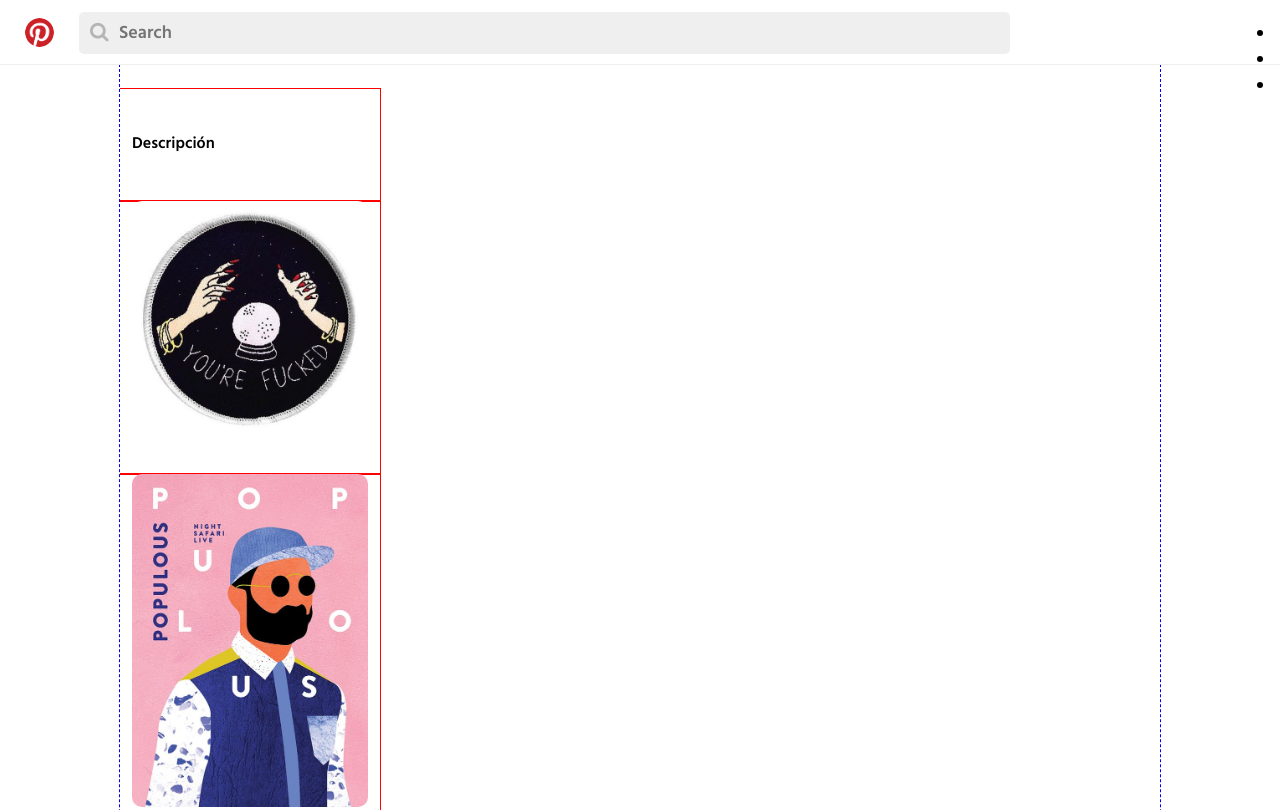
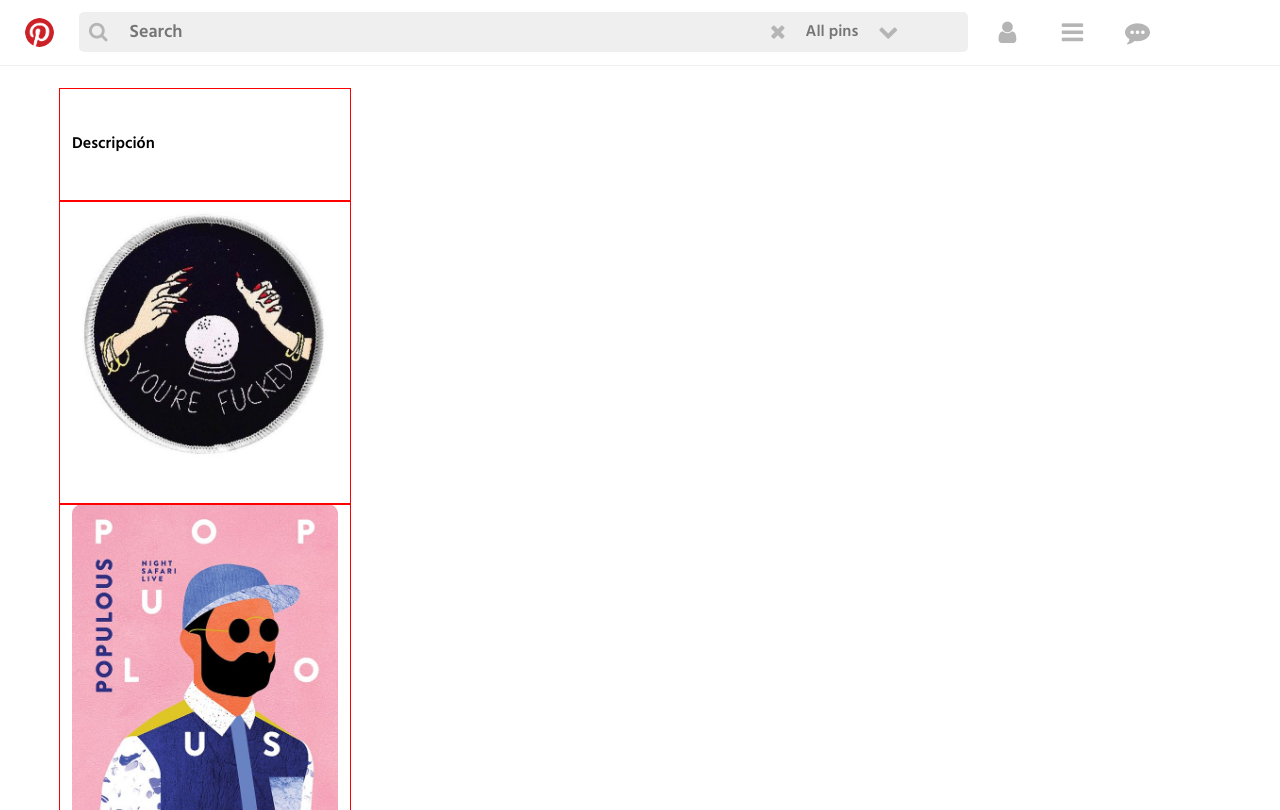
Before and after one commit to AndreaChumioque/Pinterest, a plain HTML site: page index.html in a window 1280 px wide. Shown: the top 810 px of the page. Drawn offline with Linux system fonts and the light colour scheme.

Commit message:
Terminando barra search, nav menu

```diff
--- a/assets/icons/icomoon/style.css
+++ b/assets/icons/icomoon/style.css
@@ -1,10 +1,10 @@
 @font-face {
   font-family: 'icomoon';
-  src:  url('fonts/icomoon.eot?tv17tm');
-  src:  url('fonts/icomoon.eot?tv17tm#iefix') format('embedded-opentype'),
-    url('fonts/icomoon.ttf?tv17tm') format('truetype'),
-    url('fonts/icomoon.woff?tv17tm') format('woff'),
-    url('fonts/icomoon.svg?tv17tm#icomoon') format('svg');
+  src:  url('fonts/icomoon.eot?pla2sv');
+  src:  url('fonts/icomoon.eot?pla2sv#iefix') format('embedded-opentype'),
+    url('fonts/icomoon.ttf?pla2sv') format('truetype'),
+    url('fonts/icomoon.woff?pla2sv') format('woff'),
+    url('fonts/icomoon.svg?pla2sv#icomoon') format('svg');
   font-weight: normal;
   font-style: normal;
 }
@@ -33,6 +33,21 @@
 .icon-search:before {
   content: "\f002";
 }
+.icon-user:before {
+  content: "\f007";
+}
+.icon-close:before {
+  content: "\f00d";
+}
+.icon-remove:before {
+  content: "\f00d";
+}
+.icon-times:before {
+  content: "\f00d";
+}
+.icon-chevron-down:before {
+  content: "\f078";
+}
 .icon-bars:before {
   content: "\f0c9";
 }
@@ -45,6 +60,3 @@
 .icon-commenting:before {
   content: "\f27a";
 }
-.icon-user-circle:before {
-  content: "\f2bd";
-}
--- a/css/main.css
+++ b/css/main.css
@@ -5,9 +5,9 @@ body {
     font-family: 'Hind', sans-serif;
 }
 
+/* Encabezado */
 header {
-    /* outline: 1px solid red; */
-    height: 65px;
+    /* height: 65px; */
     position: fixed;
     top: 0;
     right: 0;
@@ -17,10 +17,10 @@ header {
     border-bottom: 0.5px solid #efefef;
     background-color: #fff;
     z-index: 1;
+    overflow: hidden;
 }
 
 /* Logo */
-
 header figure {
     margin: 0 7px;
     width: 55px;
@@ -46,72 +46,109 @@ header figure img {
 header figure:hover a img {
     background-color: #f0f0f0;
 }
-
 /* fin logo */
 
 /* Barra search */
-
-header .search-bar {
+.search-bar {
+    /* outline: 1px solid red; */
     width: 70%;
+    border-radius: 5px;
+    background-color: #efefef;
     margin-left: 5px;
     margin-top: 7px;
     float: left;
 }
 
-header .search-bar input {
-    width: 100%;
+.search-bar input {
+    /* outline: 1px dashed green; */
+    width: 70%;
     height: 40px;
     font-family: 'Hind', sans-serif;
     font-size: 18px;
+    margin: 0 10px;
+    color: #757575;
+    background-color: #efefef;
     border: none;
-    border-radius: 5px;
-    background-color: #efefef;
-    padding-left: 40px;
+    box-sizing: border-box;
+    float: left;
 }
 
-header .search-bar .icon {
+.search-bar a .icon {
+    margin: 0 10px;
     color: #b5b5b5;
     line-height: 38px;
-    position: absolute;
-    left: 90px;
+    float: left;
     font-size: 20px;
 }
 
+header .search-bar p {
+    float: left;
+    line-height: 40px;
+    margin: 0 10px;
+    color: #757575;
+}
 /* Fin barra search */
 
-/* barra Menu */
-
-header .menu {
-    float: right;
+/* nav Menu */
+header nav.menu {
+    float: left;
+    margin: 0 12px;
+    padding: 0;
 }
 
+nav.menu ul {
+    list-style: none;
+    margin: 0;
+    padding: 0;
+    overflow: auto;
+}
+
+nav.menu ul li {
+    width: 55px;
+    height: 55px;
+    float: left;
+    margin-right: 10px;
+    text-align: center;
+}
+
+nav.menu ul li:last-child {
+    margin-right: 0;
+}
+
+nav.menu ul li a {
+    color: #b5b5b5;
+    text-decoration: none;
+}
+
+nav.menu ul li a .icon {
+    font-size: 25px;
+    line-height: 55px;
+}
+/* Fin Barra Menu */
+
+/* Contenido posts */
 main {
     padding-top: 65px;
     margin: 0 auto;
-    width: 1040px;
 }
 
 #contenido {
     outline: 1px dashed blue;
-    padding-top: 24px;
-    padding-bottom:24px;
+    padding: 24px 60px;
     margin: 0 auto;
-    overflow: auto;
     column-count: 4;
+    column-width: 260px;
     column-gap: 0px;
     column-fill: auto;
 }
 
 .box {
     outline: 1px solid red;
-    width: 260px;
     padding: 0 12px 28px 12px;
     box-sizing: border-box;
-    position: relative;
 }
 
 .box img {
-    /* margin: 0; */
     width: 100%;
     border-radius: 10px;
 }
--- a/index.html
+++ b/index.html
@@ -18,14 +18,29 @@
       </a>
     </figure>
     <div class="search-bar">
-      <span class="icon icon-search"></span>
+      <a href="#"><span class="icon icon-search"></span></a>
       <input type="text" id="myInput" placeholder="Search">
+      <a href="#"><span class="icon icon-close"></span></a>
+      <p>All pins</p>
+      <a href="#"><span class="icon icon-chevron-down"></span></a>
     </div>
     <nav class="menu">
       <ul>
-        <li></li>
-        <li></li>
-        <li></li>
+        <li>
+          <a href="#">
+            <span class="icon icon-user"></span>
+          </a>
+        </li>
+        <li>
+          <a href="#">
+            <span class="icon icon-navicon"></span>
+          </a>
+        </li>
+        <li>
+          <a href="#">
+            <span class="icon icon-commenting"></span>
+          </a>
+        </li>
       </ul>
     </nav>
   </header>
```
Also changed, not shown: assets/icons/icomoon/fonts/icomoon.ttf, assets/icons/icomoon/fonts/icomoon.woff, 2 other files.
